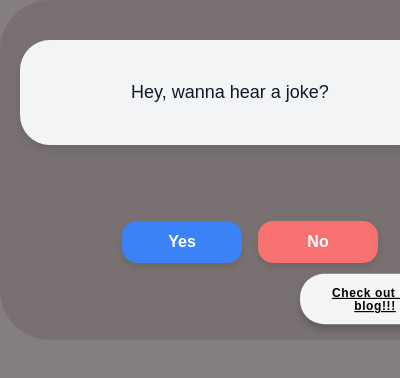
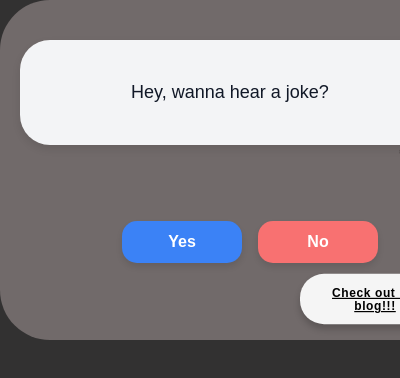
Before and after one commit to Messyginger0804/jokesByJc, a browser extension: page popup.html in a window 400 px wide. Shown: the top 378 px of the page. Drawn offline with Linux system fonts and the light colour scheme; no server answers.

Commit message:
feat(T1): fix low contrast between body and popup container
Change body background from rgba(120, 113, 113, 0.9) to rgba(40, 38, 38, 0.95)
to achieve ~3.2:1 contrast ratio with the popup container, meeting WCAG 2.1 AA
requirements for UI component boundaries.

Ticket: #006-low-contrast

Co-Authored-By: Claude Opus 4.5 <noreply@anthropic.com>

```diff
--- a/styles.css
+++ b/styles.css
@@ -9,7 +9,7 @@ body {
     display: flex;
     justify-content: center;
     align-items: center;
-    background-color: rgba(120, 113, 113, 0.9);
+    background-color: rgba(40, 38, 38, 0.95);
     border-radius: 50px;
 }
 
```
